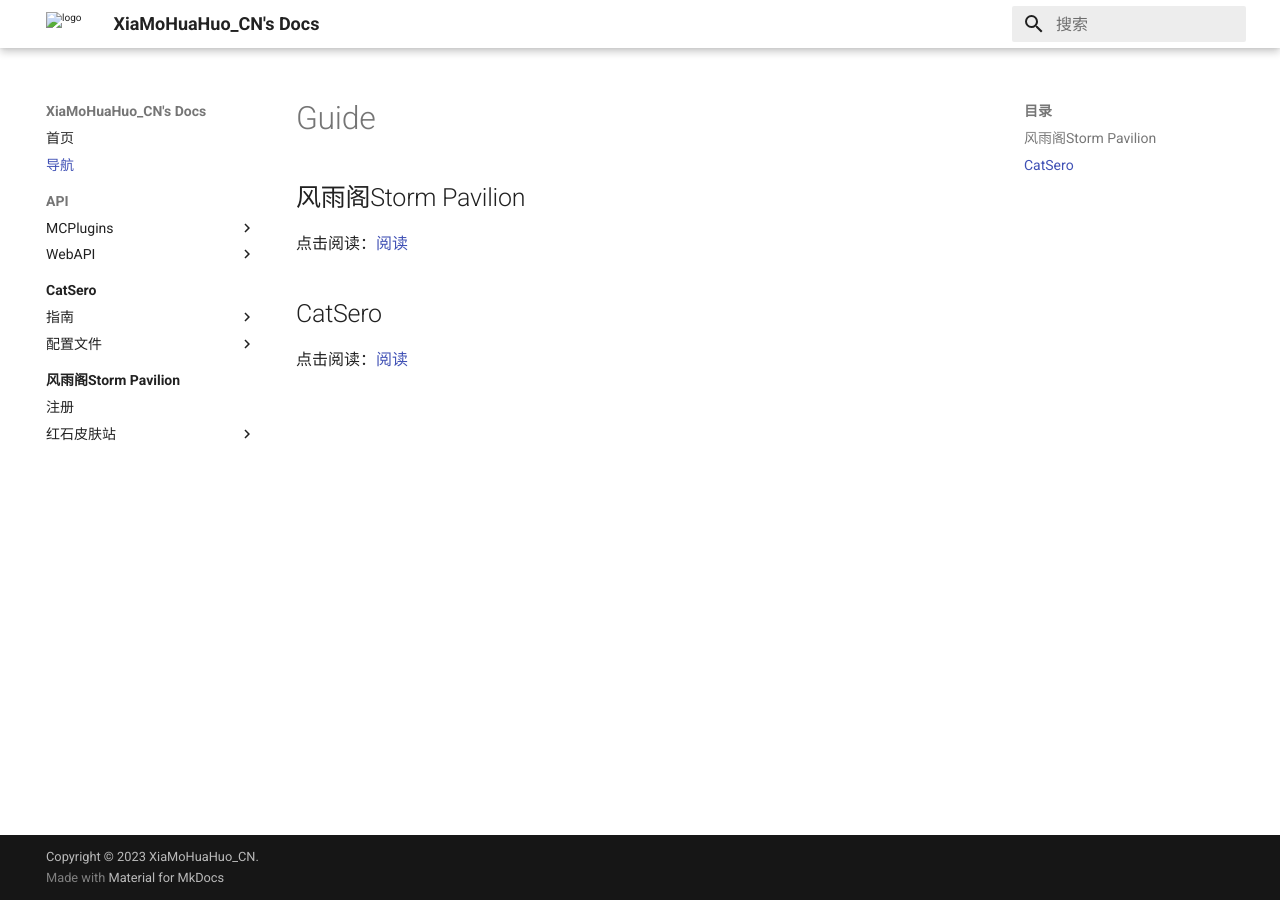
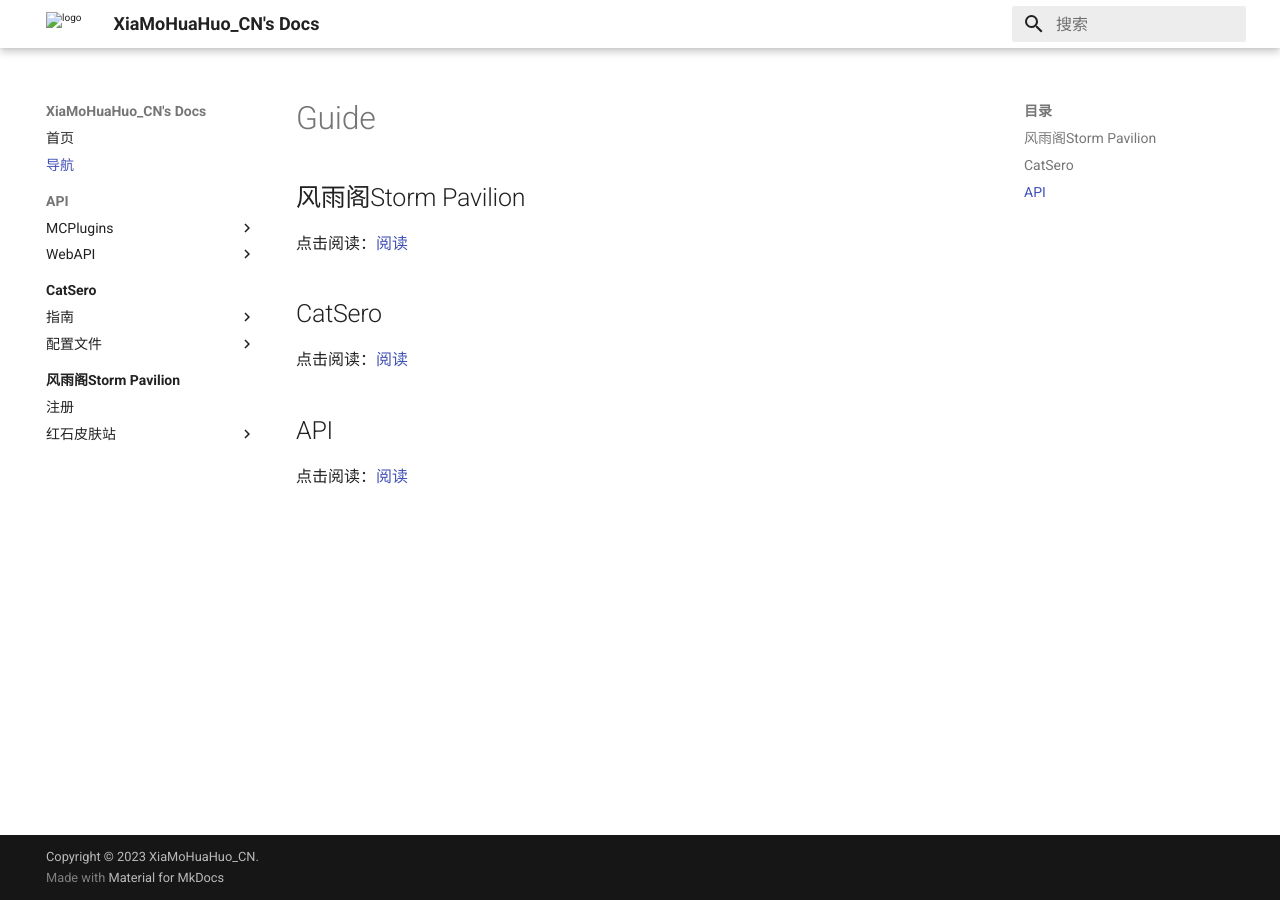
Before and after one commit to Muska-Ami/XMDocs, an MkDocs documentation site: the page built from docs/guide.md, in a window 1280 px wide. Built offline with MkDocs 1.6.1 and Material for MkDocs 9.7.7, drawn with Linux system fonts in a browser that asks for light colours.

Commit message:
Update guide.md

```diff
--- a/docs/guide.md
+++ b/docs/guide.md
@@ -11,3 +11,7 @@ title: 导航
 ## CatSero
 
 点击阅读：[阅读](../CatSero)
+
+## API
+
+点击阅读：[阅读](../API)
```
